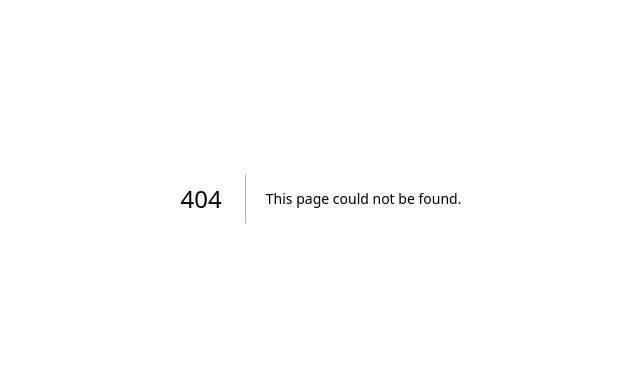
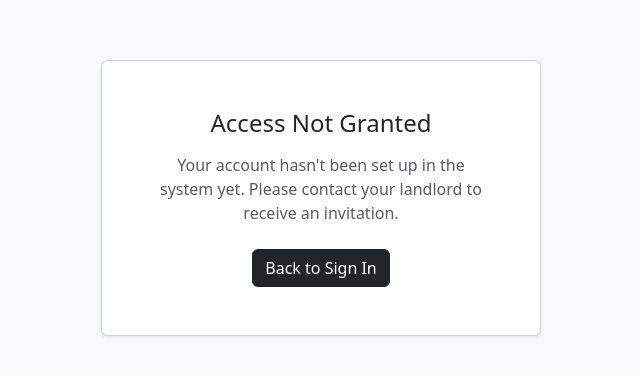
Before and after one commit to emiliootz/RentCanvas, a Next.js app: page /auth-redirect in a window 1280 px wide. Before the commit this address had no page. Shown: the part 202-578 px from the top of the page, without its empty margins (319-959 px from the left). Built offline with nearby package versions, Linux system fonts and the light colour scheme; no server answers.

Commit message:
Create app/auth-redirect page
post-login routing + user sync

```diff
--- /dev/null
+++ b/app/auth-redirect/page.tsx
@@ -0,0 +1,41 @@
+// =============================================================================
+// /auth-redirect – Post-sign-in routing
+// =============================================================================
+// Clerk redirects here after a successful sign-in (NEXT_PUBLIC_CLERK_AFTER_SIGN_IN_URL).
+// This page:
+//  1. Syncs the Clerk user to our DB (admin bootstrap or invite linking)
+//  2. Redirects admin → /admin, tenant → /dashboard
+//  3. Shows a clear error if the user has no matching record (not invited)
+
+import { redirect } from "next/navigation";
+import { getCurrentUser } from "@/lib/auth";
+
+export default async function AuthRedirectPage() {
+  const user = await getCurrentUser();
+
+  if (!user) {
+    // Signed in via Clerk but not in our system — likely not invited.
+    return (
+      <div className="min-vh-100 d-flex align-items-center justify-content-center bg-light">
+        <div className="card shadow-sm" style={{ maxWidth: 440 }}>
+          <div className="card-body p-5 text-center">
+            <h4 className="mb-3">Access Not Granted</h4>
+            <p className="text-muted mb-4">
+              Your account hasn&apos;t been set up in the system yet. Please
+              contact your landlord to receive an invitation.
+            </p>
+            <a href="/sign-in" className="btn btn-dark">
+              Back to Sign In
+            </a>
+          </div>
+        </div>
+      </div>
+    );
+  }
+
+  if (user.role === "admin") {
+    redirect("/admin");
+  }
+
+  redirect("/dashboard");
+}
```
Also changed, not shown: 1 other file (tests, documents, lock files or other folders).
